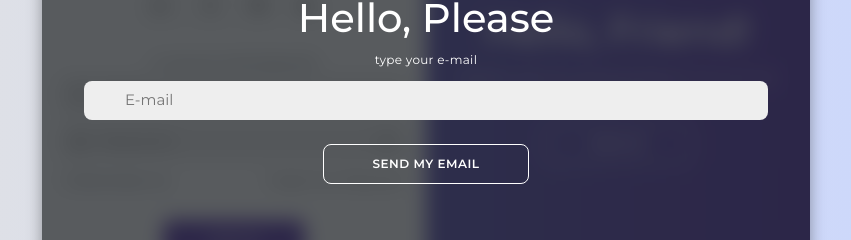
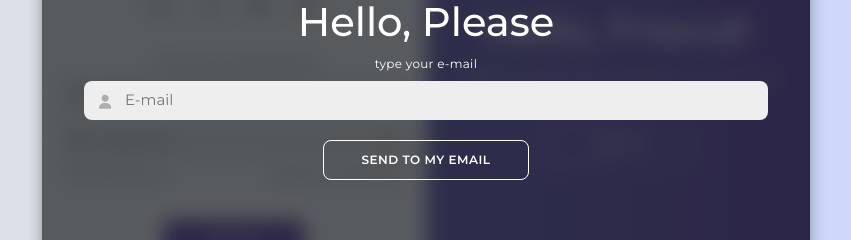
Before and after one commit to rodrigocsar/Login-Page-React.js, a React (Create React App) app: page / in a window 1280 px wide. Both pictures are taken after a click on the link "Forgot Your Password?". Shown: the part 315-555 px from the top of the page, without its empty margins (214-1065 px from the left). Built offline with nearby package versions, Linux system fonts and the light colour scheme.

Commit message:
Adicionar .gitignore e ignorar node_modules

```diff
--- a/src/ForgotPass/ForgotPass.tsx
+++ b/src/ForgotPass/ForgotPass.tsx
@@ -60,17 +60,17 @@ const ForgotEmailSection: React.FC<{ handleShowInput: () => void }> = ({ handleS
       <h1>Hello, Please</h1>
       <p>type your e-mail</p>
     </div>
-    <div className="div-input-email">
-      <i className='fa-solid fa-user m-0 my-3 mx-1' />
+    <div className="div-input-email position-relative">
+      <i className='fa-solid fa-user m-0 my-1 py-2' />
       <input
         type='email'
         placeholder='E-mail'
         aria-label='Email'
-        className='input-email border-0 position-relative my-1 py-2 px-3 w-100'
+        className='input-email border-0  my-0 py-2 px-3 w-100'
       />
     </div>
     <div className='div-button-email position-relative'>
-      <Button id='verification' aria-label='To Go Back' onClick={handleShowInput} text="Send my email" />
+      <Button id='verification' aria-label='To Go Back' onClick={handleShowInput} text="Send to my email" />
     </div>
   </div>
 );
--- a/src/ForgotPass/forgotPass.css
+++ b/src/ForgotPass/forgotPass.css
@@ -51,6 +51,11 @@
     white-space: nowrap;
 }
 
+.div-input-email .fa-solid {
+    color: #afaeae;
+    bottom: -1px;
+}
+
 @media (max-width: 575.98px) {
 
         .forgot, .forgot-email {
--- a/src/FormSingIn/singIn.css
+++ b/src/FormSingIn/singIn.css
@@ -35,7 +35,7 @@ input.input-email::placeholder {
 
 .remember-forgot {
    position: relative;
-   top: -20px;
+   top: -26px;
    white-space: nowrap;
 }
 
--- a/src/FormSingUp/FormSingUp.tsx
+++ b/src/FormSingUp/FormSingUp.tsx
@@ -54,6 +54,7 @@ export const FormSingUp: React.FC = () => {
             />
           </div>
         </div>
+
         <button aria-label='Create registration button'>Sign Up</button>
       </form>
     </div>
--- a/src/FormSingUp/singUp.css
+++ b/src/FormSingUp/singUp.css
@@ -25,6 +25,8 @@ input.input-email,
 .input-password {
     text-indent: 25px;
 }
+
+
 
 .sign-up {
     left: 0;
@@ -57,6 +59,7 @@ input.input-email,
 
     }
 
+
     .input-sing-up .fa-eye-slash,
     .input-sing-up .fa-eye{
         position: relative;
```
Also changed, not shown: src/FormSingIn/FormSingIn.tsx (line endings or trailing spaces), 1 other file (tests, documents, lock files or other folders).
